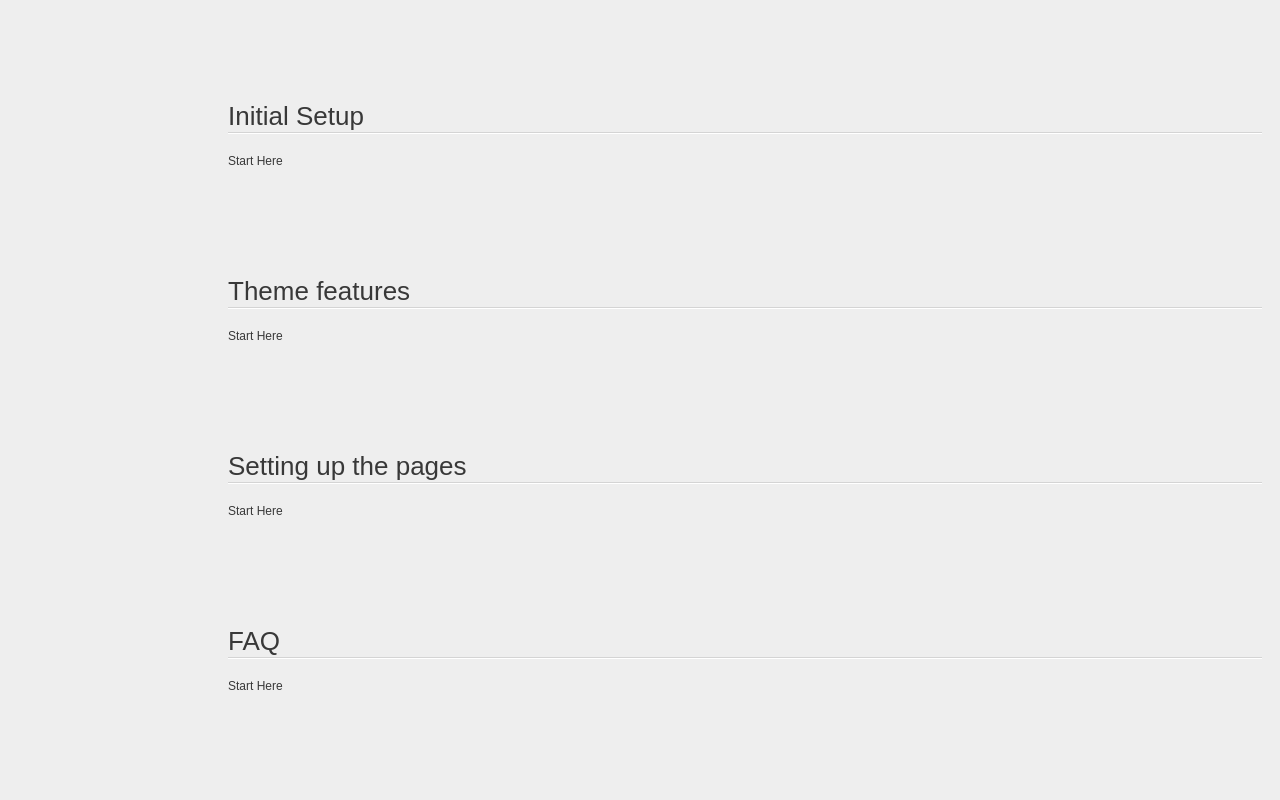
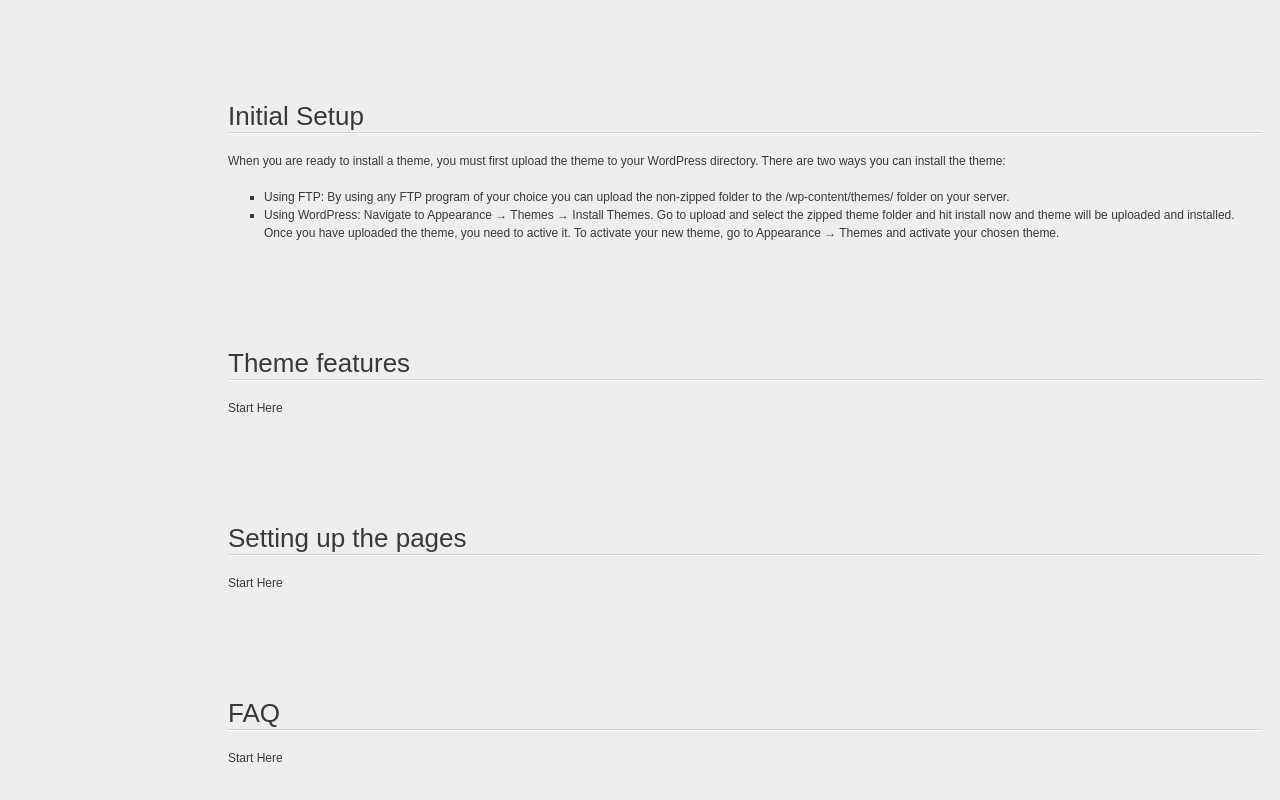
Before and after one commit to PixelPub/Rooster-Documentation, a plain HTML site: page index.html in a window 1280 px wide. Shown: the part 987-1787 px from the top of the page. Drawn offline with Linux system fonts and the light colour scheme.

Commit message:
Introduction

```diff
--- a/index.html
+++ b/index.html
@@ -102,9 +102,13 @@
 
 	<section id="initial_setup">
 	<div class="page-header"><h3>Initial Setup</h3><hr class="notop"></div>
-<p>
-	Start Here</p>
-</section>
+		<p>When you are ready to install a theme, you must first upload the theme to your WordPress directory. There are two ways you can install the theme:</p>
+
+		<ul>
+			<li>Using FTP: By using any FTP program of your choice you can upload the non-zipped folder to the /wp-content/themes/ folder on your server.</li>
+			<li>Using WordPress: Navigate to Appearance → Themes → Install Themes. Go to upload and select the zipped theme folder and hit install now and theme will be uploaded and installed. Once you have uploaded the theme, you need to active it. To activate your new theme, go to Appearance → Themes and activate your chosen theme.</li>
+		</ul>
+	</section>
 <section id="theme_features">
 	<div class="page-header"><h3>Theme features</h3><hr class="notop"></div>
 <p>
```
